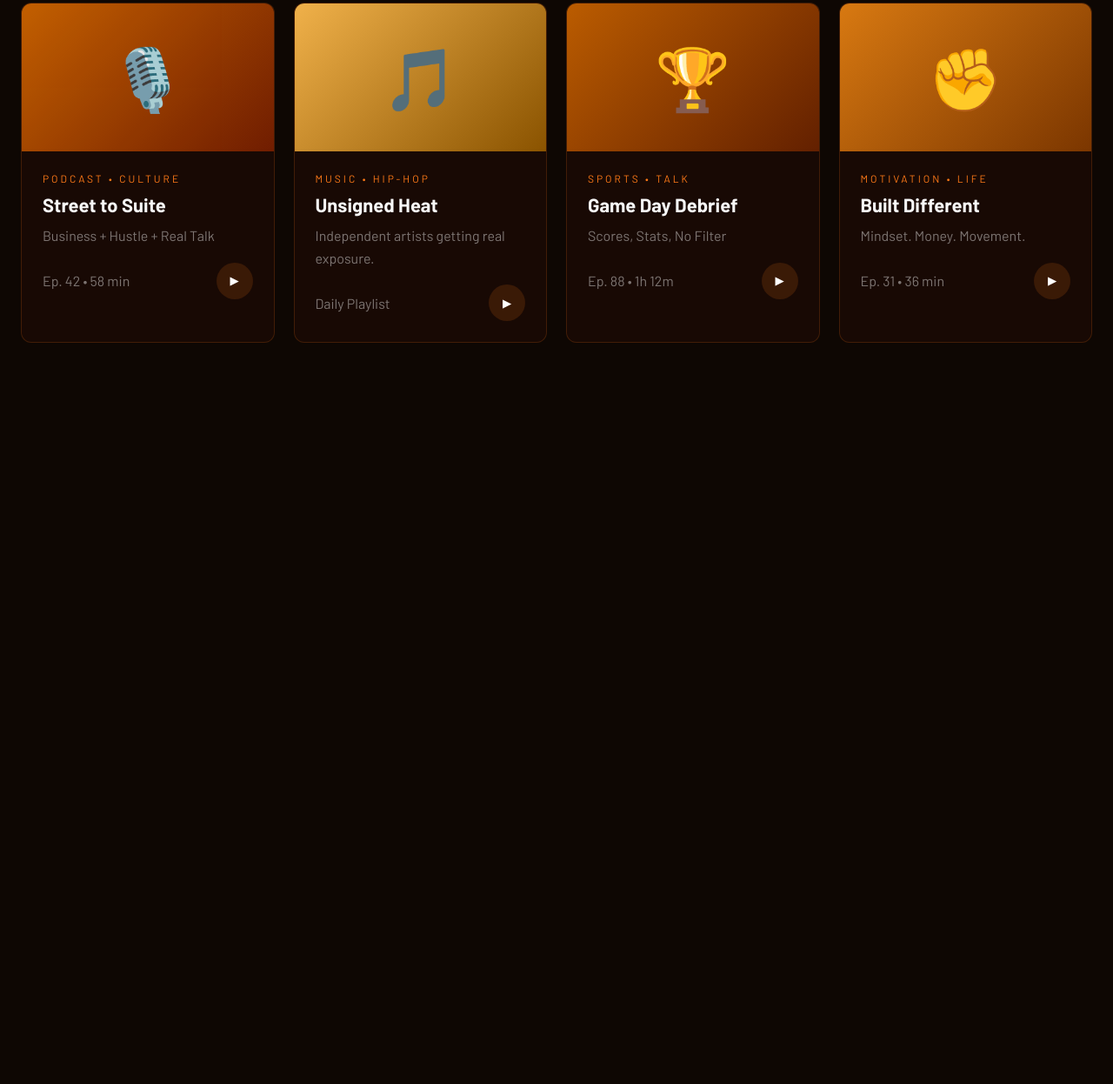
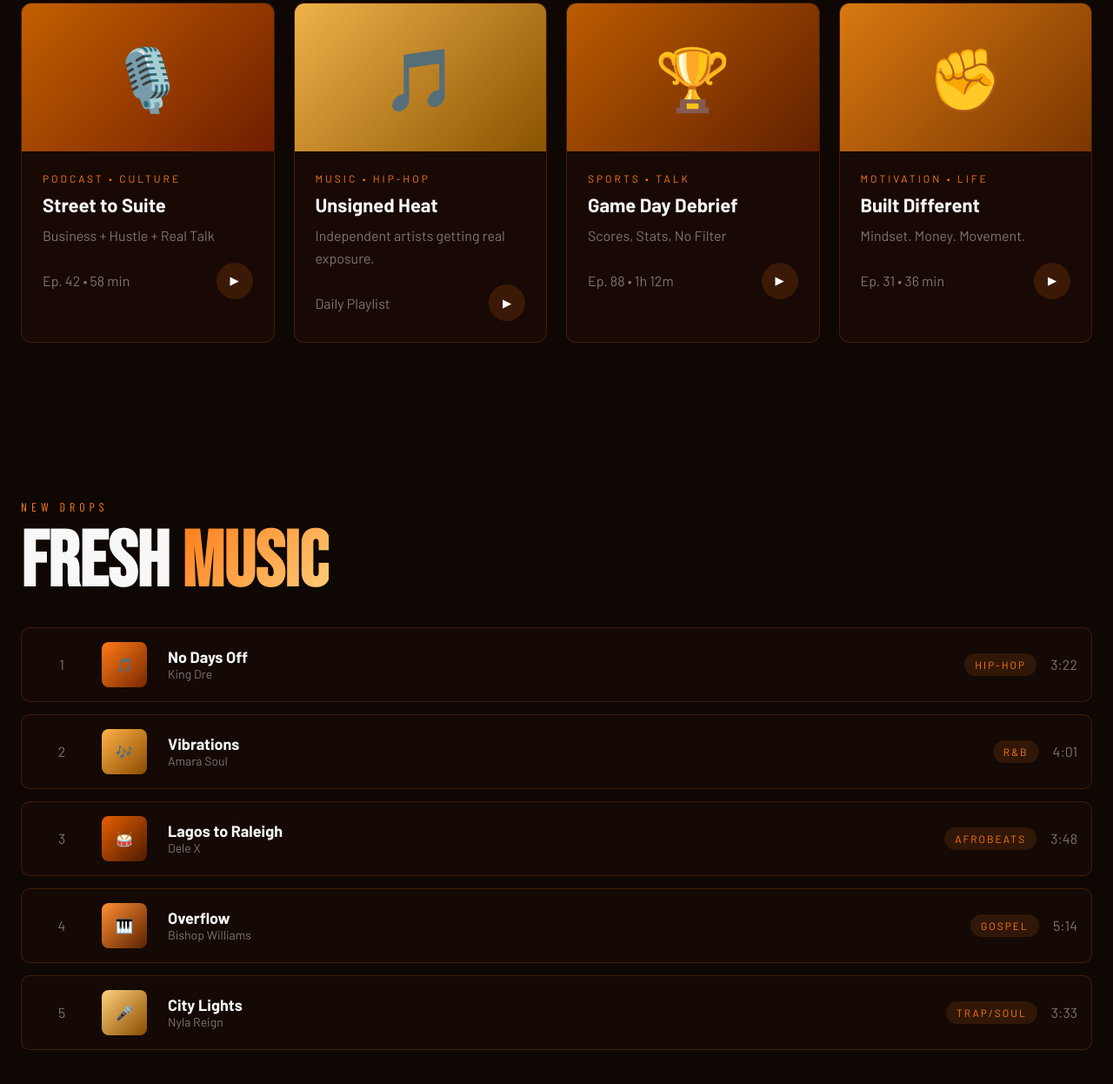
Before and after one commit to killerb5/RiteHear, a plain HTML site: page index.html in a window 1280 px wide. Shown: the part 1932-3178 px from the top of the page at 87% size. Before the commit the page ends 2416 px from the top, so only its background shows below. Drawn offline with nearby package versions, Linux system fonts and the light colour scheme; a web font is replaced by a local one.

Commit message:
Add fresh music section with track details
Added a new section for fresh music with tracks, including details like title, artist, genre, and duration.

```diff
--- a/index.html
+++ b/index.html
@@ -868,3 +868,222 @@ nav{
 
   </div>
 </section>
+
+<!-- FRESH MUSIC -->
+<section id="music" style="max-width:1300px;margin:auto;padding:90px 24px;">
+
+  <div style="
+    font-family:'Barlow Condensed',sans-serif;
+    font-size:14px;
+    letter-spacing:5px;
+    text-transform:uppercase;
+    color:var(--orange);
+    margin-bottom:14px;
+  ">New Drops</div>
+
+  <h2 style="
+    font-family:'Bebas Neue',sans-serif;
+    font-size:clamp(44px,7vw,92px);
+    line-height:.95;
+    margin-bottom:30px;
+  ">
+    Fresh <span style="
+      background:linear-gradient(135deg,var(--orange),var(--gold));
+      -webkit-background-clip:text;
+      -webkit-text-fill-color:transparent;
+    ">Music</span>
+  </h2>
+
+  <div style="
+    display:grid;
+    gap:14px;
+  ">
+
+    <!-- Track 1 -->
+    <div style="
+      display:grid;
+      grid-template-columns:60px 60px 1fr auto auto;
+      gap:16px;
+      align-items:center;
+      padding:16px;
+      border:1px solid var(--border);
+      border-radius:10px;
+      background:#140904;
+    ">
+      <div style="color:var(--muted);text-align:center;">1</div>
+
+      <div style="
+        width:52px;height:52px;border-radius:8px;
+        background:linear-gradient(135deg,#ff7a18,#7a2900);
+        display:flex;align-items:center;justify-content:center;
+      ">🎵</div>
+
+      <div>
+        <div style="font-weight:700;font-size:18px;">No Days Off</div>
+        <div style="color:var(--muted);font-size:14px;">King Dre</div>
+      </div>
+
+      <div style="
+        padding:6px 12px;
+        border-radius:30px;
+        background:rgba(255,122,24,.12);
+        color:var(--orange);
+        font-size:12px;
+        letter-spacing:2px;
+        text-transform:uppercase;
+      ">Hip-Hop</div>
+
+      <div style="color:var(--muted);">3:22</div>
+    </div>
+
+    <!-- Track 2 -->
+    <div style="
+      display:grid;
+      grid-template-columns:60px 60px 1fr auto auto;
+      gap:16px;
+      align-items:center;
+      padding:16px;
+      border:1px solid var(--border);
+      border-radius:10px;
+      background:#140904;
+    ">
+      <div style="color:var(--muted);text-align:center;">2</div>
+
+      <div style="
+        width:52px;height:52px;border-radius:8px;
+        background:linear-gradient(135deg,#ffb347,#8a4a00);
+        display:flex;align-items:center;justify-content:center;
+      ">🎶</div>
+
+      <div>
+        <div style="font-weight:700;font-size:18px;">Vibrations</div>
+        <div style="color:var(--muted);font-size:14px;">Amara Soul</div>
+      </div>
+
+      <div style="
+        padding:6px 12px;
+        border-radius:30px;
+        background:rgba(255,122,24,.12);
+        color:var(--orange);
+        font-size:12px;
+        letter-spacing:2px;
+        text-transform:uppercase;
+      ">R&B</div>
+
+      <div style="color:var(--muted);">4:01</div>
+    </div>
+
+    <!-- Track 3 -->
+    <div style="
+      display:grid;
+      grid-template-columns:60px 60px 1fr auto auto;
+      gap:16px;
+      align-items:center;
+      padding:16px;
+      border:1px solid var(--border);
+      border-radius:10px;
+      background:#140904;
+    ">
+      <div style="color:var(--muted);text-align:center;">3</div>
+
+      <div style="
+        width:52px;height:52px;border-radius:8px;
+        background:linear-gradient(135deg,#e85f00,#4d1b00);
+        display:flex;align-items:center;justify-content:center;
+      ">🥁</div>
+
+      <div>
+        <div style="font-weight:700;font-size:18px;">Lagos to Raleigh</div>
+        <div style="color:var(--muted);font-size:14px;">Dele X</div>
+      </div>
+
+      <div style="
+        padding:6px 12px;
+        border-radius:30px;
+        background:rgba(255,122,24,.12);
+        color:var(--orange);
+        font-size:12px;
+        letter-spacing:2px;
+        text-transform:uppercase;
+      ">Afrobeats</div>
+
+      <div style="color:var(--muted);">3:48</div>
+    </div>
+
+    <!-- Track 4 -->
+    <div style="
+      display:grid;
+      grid-template-columns:60px 60px 1fr auto auto;
+      gap:16px;
+      align-items:center;
+      padding:16px;
+      border:1px solid var(--border);
+      border-radius:10px;
+      background:#140904;
+    ">
+      <div style="color:var(--muted);text-align:center;">4</div>
+
+      <div style="
+        width:52px;height:52px;border-radius:8px;
+        background:linear-gradient(135deg,#ff8f33,#5a2200);
+        display:flex;align-items:center;justify-content:center;
+      ">🎹</div>
+
+      <div>
+        <div style="font-weight:700;font-size:18px;">Overflow</div>
+        <div style="color:var(--muted);font-size:14px;">Bishop Williams</div>
+      </div>
+
+      <div style="
+        padding:6px 12px;
+        border-radius:30px;
+        background:rgba(255,122,24,.12);
+        color:var(--orange);
+        font-size:12px;
+        letter-spacing:2px;
+        text-transform:uppercase;
+      ">Gospel</div>
+
+      <div style="color:var(--muted);">5:14</div>
+    </div>
+
+    <!-- Track 5 -->
+    <div style="
+      display:grid;
+      grid-template-columns:60px 60px 1fr auto auto;
+      gap:16px;
+      align-items:center;
+      padding:16px;
+      border:1px solid var(--border);
+      border-radius:10px;
+      background:#140904;
+    ">
+      <div style="color:var(--muted);text-align:center;">5</div>
+
+      <div style="
+        width:52px;height:52px;border-radius:8px;
+        background:linear-gradient(135deg,#ffd27d,#8a4b00);
+        display:flex;align-items:center;justify-content:center;
+      ">🎤</div>
+
+      <div>
+        <div style="font-weight:700;font-size:18px;">City Lights</div>
+        <div style="color:var(--muted);font-size:14px;">Nyla Reign</div>
+      </div>
+
+      <div style="
+        padding:6px 12px;
+        border-radius:30px;
+        background:rgba(255,122,24,.12);
+        color:var(--orange);
+        font-size:12px;
+        letter-spacing:2px;
+        text-transform:uppercase;
+      ">Trap/Soul</div>
+
+      <div style="color:var(--muted);">3:33</div>
+    </div>
+
+  </div>
+
+</section>
```
